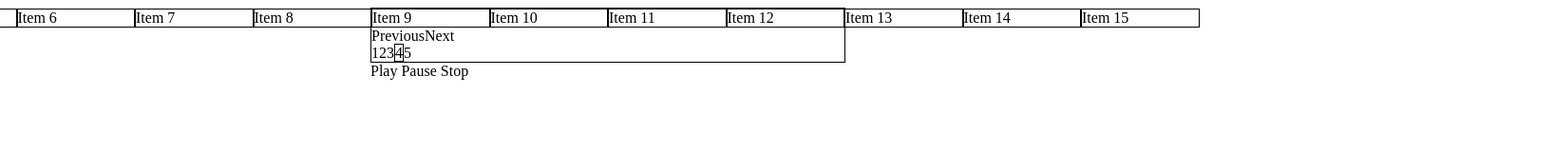
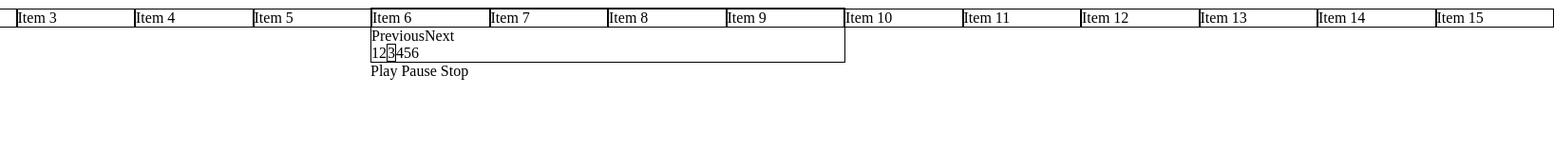
Before and after one commit to ma1oy/trueSlider, a plain HTML site: page index.html in a window 1280 px wide. Both pictures are taken after a click on the link "Next". Shown: the whole page at 95% size, 1636 px wide, since content can reach past the window. Drawn offline with Linux system fonts and the light colour scheme.

Commit message:
Some improve out of range option

```diff
--- a/js/syncSlider.js
+++ b/js/syncSlider.js
@@ -1,16 +1,16 @@
 /////// Will do in the future:
 //
-// fix prev / next button when fix var is true
+// fix reverse with step alignment
 // add disable to nav buttons
 // add infinite support
 // add fade animation support
+// add css animation support
 // add progress bar
-// add scroll
-// add css animation support
 // add touch support
 // add mouse support
 // add callbacks
-// add ajax
+// add scroll
+// add template / ajax
 //
 ////// * change o.play
 
@@ -23,9 +23,10 @@
         }
     });
 
-    function ceil(v) { return v > ~~v ? ~~++v : v }
-    // function abs(v) { return v > 0 ? v : -v }
-    // function round(v) { return v - ~~v < .5 ? ~~v : ~~++v }
+    // function ceil(v) { return v > ~~v ? ~~++v : v }
+    function ceil(v) { return v > (v = ~~v) ? ++v : v }
+    function abs(v) { return v > 0 ? v : -v }
+    function round(v) { return v - ~~v < .5 ? ~~v : ~~++v }
     // function sign(v) { return v > 0 ? 1 : -1 }
     function _(v) { return prefix + '-' + v; }
 
@@ -34,20 +35,20 @@
             style:                  _('slider'),
             vertical:               false,
             infinite:               false,
-            reverse:                false,
+            reverse:                true,
             sync:                   false,
             switchTime:             1000,
             showTime:               1000,
             animation:              'easeInOutCubic',//'easeOutBounce',//'swing',
             display:                4,
-            startSlide:             6,
+            startSlide:             3,
             autoStart:              false,
 
             // STEP SETTINGS
             step:                   3,
             stepAlignment:          false,
-            stepAlignmentOffset:    -5,
-            inRange:                true,
+            stepAlignmentOffset:    0,
+            outOfRange:             true,
 
             // WRAPPER
             wrap:                   true,
@@ -55,8 +56,9 @@
             stripeTag:             'ul',
             stripeItemTag:          'li',
 
-        nav: {
+        navigation: {
             add:                    true,
+            reverse:                false,
             tag:                    'nav',
             itemTag:                'a',
             style:                  _('nav'),
@@ -67,15 +69,21 @@
             nextText:               'Next'
         },
 
-        pager: {
+        pagination: {
             add:                    true,
             tag:                    'nav',
             itemTag:                'a',
-            style:                  _('pager'),
+            style:                  _('pagination'),
             activeStyle:            '-active',
             stretch:                true,
             vertical:               false,
             numbers:                true,
+            numbersCallback:        function(i, N, o) {
+                var j = i * o.step - o.step + 1;
+                // return j + '..' + (j + o.display - 1) + '|';
+                return i;
+            },
+            pageOffset:             -1,
             switchMode:             2
         },
 
@@ -111,12 +119,14 @@
             X, // const of X
             ax, // abs of movement step x
             sao, // step correction offset value
+            ppo,
             d, // forward / backward direction (1, -1)
             D, // sign of step
             f, // first possible slide index
             l, // last possible slide index
             si, // top / left and width / height style keywords (si.de, si.ze)
             fix, // fix step if necessary
+            next, // contain reference to the function of next switching
             calc, // function for i calculation
             wait, // wait time for show and animation
             tout; // setTimeout function
@@ -155,58 +165,66 @@
             ax = D * x;                                                         // absolutely step
             x = X = ax > l ? D * l : x;                                         // fix step if it more then last slide
             sao = (sao = o.stepAlignmentOffset) > 0 ? sao % x : ax + sao % x;   // step alignment offset
-            fix = (fix = l % ax) || l < ax ? fix : 0;                           // fix step is necessary
-            o.inRange ? f = 0 : (f = 1 - ax) && (l += fix);                     // fix step if in range
+            ppo = o.pagination.pageOffset % X;
+            //fix = (fix = l % ax) || l < ax ? fix : 0;                           // fix step is necessary
+            // o.outOfRange ? (f = 1 - X) && (l = N - X) : f = 0;                  // fix step if in range
+            // o.outOfRange ? (f = 1 - X) && (l = N - 1 + (X < o.display) * (X - o.display)) : f = 0;
+            // o.outOfRange ? (f = 1 - o.display) && (l = X < o.display ? l + X - 1 : N - 1) : f = 0;
+
+            o.outOfRange ? X < o.display ? (f = 1 - X        ) && (l += X - 1) :
+                                           (f = 1 - o.display) && (l  = N - 1) : f = 0;
 
             // Add left and right navigation buttons
-            if (o.nav.add) {
-                nav = $(document.createElement(o.nav.tag)).addClass(o.nav.style);
-                 ni = $(document.createElement(o.nav.itemTag));
+            if (o.navigation.add) {
+                nav = $(document.createElement(o.navigation.tag)).addClass(o.navigation.style);
+                 ni = $(document.createElement(o.navigation.itemTag));
                 function play() { o.play ? setTimeout(function() { r.play(); }, o.switchTime) : 0; }
-                nav.append(ni.clone().addClass(o.nav.prevStyle).text(o.nav.prevText).on('click',
+                nav.append(ni.clone().addClass(o.navigation.prevStyle).text(o.navigation.prevText).on('click',
                     function() { clt(); r.switchToPrev(); play(); }));
-                nav.append(ni/*orig*/.addClass(o.nav.nextStyle).text(o.nav.nextText).on('click',
+                nav.append(ni/*orig*/.addClass(o.navigation.nextStyle).text(o.navigation.nextText).on('click',
                     function() { clt(); r.switchToNext(); play(); }));
                 w.append(nav);
             }
 
             // Add pager
-            if (o.pager.add) {
+            if (o.pagination.add) {
                 var arr = [],
-                    tag = o.pager.itemTag + '>',
-                    num = o.pager.numbers ? function(v) { return v + 1; } : function( ) { return '' };
+                    tag = o.pagination.itemTag + '>',
+                    // num = o.pager.numbers ? function(v) { return v + 1; } : function( ) { return '' },
+                    num = o.pagination.numbersCallback ? o.pagination.numbersCallback : function( ) { return '' };
                 // Set array of pager items
-                for (j = 0; j < ceil(l / ax) + 1; ++j) { arr.push('<' + tag + num(j) + '</' + tag); }
+                var k = ceil(l / ax);
+                for (j = 0; j < k+1; ++j) { arr.push('<' + tag + num(j + 1, k, o) + '</' + tag); }
                 // Create pager and add it to wrapper
-                w.append(p = $(document.createElement(o.pager.tag)).addClass(o.pager.style).append(arr.join('')));
+                w.append(p = $(document.createElement(o.pagination.tag)).addClass(o.pagination.style).append(arr.join('')));
                 // Set pager items size and add events
                 j = 100 / N + '%';
-                var setSize = o.pager.vertical ?
+                var setSize = o.pagination.vertical ?
                     function(e) { $(e).css(_h, j); } :
                     function(e) { $(e).css(_w, j); };
                 var addClick = function(v, e) { $(e).on('click', function() { r.switchTo(v + 1) }); };
-                pi = p.children(o.pager.itemTag).each(o.pager.stretch ?
+                pi = p.children(o.pagination.itemTag).each(o.pagination.stretch ?
                     function(i, e) { addClick(i * ax, e); setSize(e); } :
                     function(i, e) { addClick(i * ax, e); });
                 // Set active start pager item
-                pi.eq(ceil((o.startSlide - 1) / ax)).addClass(o.pager.activeStyle);
+                pi.eq(ceil((o.startSlide - 1) / ax)).addClass(o.pagination.activeStyle);
                 // Convert current slide index to pager item index if display > 1
                 var toPager = ax < 2 ?
                     function(v) { return v } :
-                    function(v) { return ceil(v / ax) };
+                    function(v) { return ceil(v / ax) }; //!!!!!!!!!!!!!!!
                 // Set page
                 var I_ = i;
                 function setPag(v) {
-                    pi.eq(toPager(I_)).removeClass(o.pager.activeStyle);
-                    pi.eq(v - 1).addClass(o.pager.activeStyle);
+                    pi.eq(toPager(I_)).removeClass(o.pagination.activeStyle);
+                    pi.eq(v - 1).addClass(o.pagination.activeStyle);
                     I_ = i;
                 }
                 // Return current page index
                 r.getCurrentPage = function() { return toPager(i) + 1; };
                 // Switching beetwin pages
-                r.switchPageTo = o.pager.switchMode > 0 ?
+                r.switchPageTo = o.pagination.switchMode > 0 ?
                     function(v) { clearTimeout(j); j = setTimeout(function() {
-                                  setPag(v); }, o.switchTime / o.pager.switchMode) } :
+                                  setPag(v); }, o.switchTime / o.pagination.switchMode) } :
                     function(v) { setPag(v); };
                 j = function(v) { setSlide(v); r.switchPageTo(r.getCurrentPage()); };
             } else j = setSlide;
@@ -216,8 +234,9 @@
             o.stepAlignment ?
                 (r.switchToPrev = function() { r.switchTo(i + 1 - (x = (X - sao + i % X) % X || X)); }) &&
                 (r.switchToNext = function() { r.switchTo(i + 1 + (x = (X + sao - i % X) % X || X)); }) :
-                (r.switchToPrev = function() { r.switchTo(i + 1 -  X); }) &&
-                (r.switchToNext = function() { r.switchTo(i + 1 +  X); });
+                (r.switchToPrev = function() { r.switchTo(i + 1 -  x); }) &&
+                (r.switchToNext = function() { r.switchTo(i + 1 +  x); });
+            next = r.switchToNext;
             // Return current slide index
             r.getCurrentSlide = o.infinite ? function() { return i % N + 1 } : function() { return i + 1 };
 
@@ -226,19 +245,30 @@
                 l = n - o.display;
             }
             else {
+                function lim() { return d > 0 ? f : l; }
                 o.reverse ?
-                    calc = fix ?
-                        // function() { i = d > 0 ? l - x * (i == l + x) : -x * (i == x); x *= -1; } :
+                    calc = o.outOfRange ?
+                        // function() { i = d > 0 ? l - X * (i == l + X) : -X * (i == X); X *= -1; } :
                         function() {
-                            // console.log(x);
-                            i = d > 0 ? l - X * (i == l + X) : -X * (i == X); X *= -1;
+                            next = d > 0 ? r.switchToPrev : r.switchToNext;
+                            // i = d > 0 ? f : l;
+                            // i = i < x ? N - o.display : 0;
+                            // i - x + o.display >= N ? i = 0 : 0;
+                            // i - x + o.display <= 0 ? i = l : 0;
+                            i = d > 0 ? 0 : l;
                         } :
-                        function() { i -= 2 * x; x *= -1; } :
-                    calc = fix ?
-                        o.inRange ?
-                            function() { i = i - D * d * x < (!~d ? 1 : l) ? l : 0; } :
-                            function() { i = !~d ? l : 0; } :
-                        function() { i = !~d ? l : 0; };
+                        function() {
+                            next = d > 0 ? r.switchToPrev : r.switchToNext;
+                            // (i == l + X || i == -X) ? (i -= 2 * d * X) && (x *= -1) : i = d > 0 ? l : 0;
+                            // i == (d > 0 ? l : f) + d * X ? (i -= 2 * d * X) && (x *= -1) : i = d > 0 ? l : 0;
+                            i = d > 0 ? l : 0;
+                        } :
+                    calc = o.outOfRange && (o.step > 1) ?
+                        function() { i = d > 0 ? 0 : l; } : // TEST IT!!!
+                        // function() { i = i - D * d * x < (!~d ? 1 : l) ? l : 0; } :
+                        // function() { i = i - D * d * x < (d > 0 ? l : 0) ? l : 0; } :
+                        function() { i = i - ax < (d > 0 ? l : 0) ? l : 0; }; // TEST IT!!!
+                        // function() { i = !~d ? l : 0; };
             }
 
             t .css(si.de, -tis * i + '%'); // set tape start position
@@ -259,10 +289,12 @@
         }
 
         function setSlide(v) {
-            I = i;
+            // I = i;
             // x = X;
             i = v - 1;
 
+            // j = i - x + o.display;
+            // (d = (i > l + x - 1) - (i < 1 - x)) ? calc() : 0;
             (d = (i > l) - (i < f)) ? calc() : 0; // last / first correction
             animate();
         }
@@ -270,7 +302,8 @@
         function loop(ms) {
             tout = setTimeout(function() {
                 clearTimeout(tout);
-                r.switchToNext();
+                // r.switchToNext();
+                next();
                 loop(wait());
             }, ms);
         }
--- a/ss.scss
+++ b/ss.scss
@@ -1,3 +1,7 @@
+* {
+  box-sizing: border-box;
+}
+
 #content {
   margin: auto;
   width: 500px;
@@ -6,6 +10,42 @@
 $stripeTag: 'ul';
 $stripeItemTag: 'li';
 $pagerItemTag: 'a';
+
+.loader {
+  position: relative;
+  width: 5rem;
+  height: 5rem;
+  border-radius: 50%;
+  border: solid 1rem #DCF9FF;
+
+  &:before, &:after {
+    content: '';
+    display: block;
+    position: absolute;
+    top: -.7rem;
+    bottom: -.7rem;
+    left: -.7rem;
+    right: -.7rem;
+    border-radius: 50%;
+    border: solid .7rem transparent;
+    border-top-color: #6BD5FF;
+  }
+
+  &:before {
+    animation: loader 1s ease-in-out infinite;
+    //animation: loader 1s linear infinite;
+  }
+
+  &:after {
+    animation: loader 1s .14s ease-in-out infinite;
+    //animation: loader 1s .14s linear infinite;
+  }
+}
+
+@keyframes loader {
+  from { transform: rotate(0deg); }
+  to { transform: rotate(360deg); }
+}
 
 .ss-wrapper {
   border: solid 1px black; //***
@@ -32,6 +72,8 @@ $pagerItemTag: 'a';
 
       box-sizing: border-box; //*
       float: left;
+
+      width: 100%;
     }
   }
 }
@@ -49,7 +91,7 @@ $pagerItemTag: 'a';
   }
 }
 
-.ss-pager {
+.ss-pagination {
   .-active {
     border: solid 1px black; //***
   }
```
Also changed, not shown: ss.css, 1 other file.
